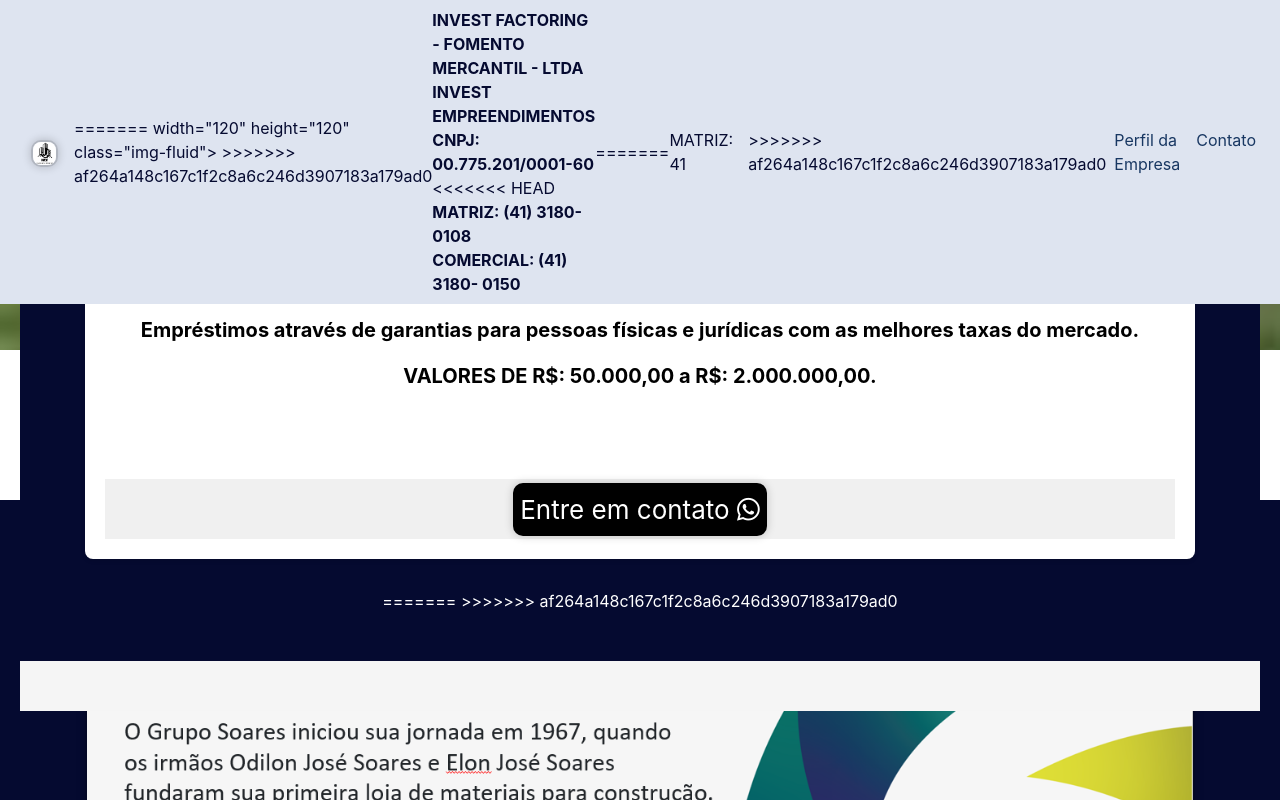
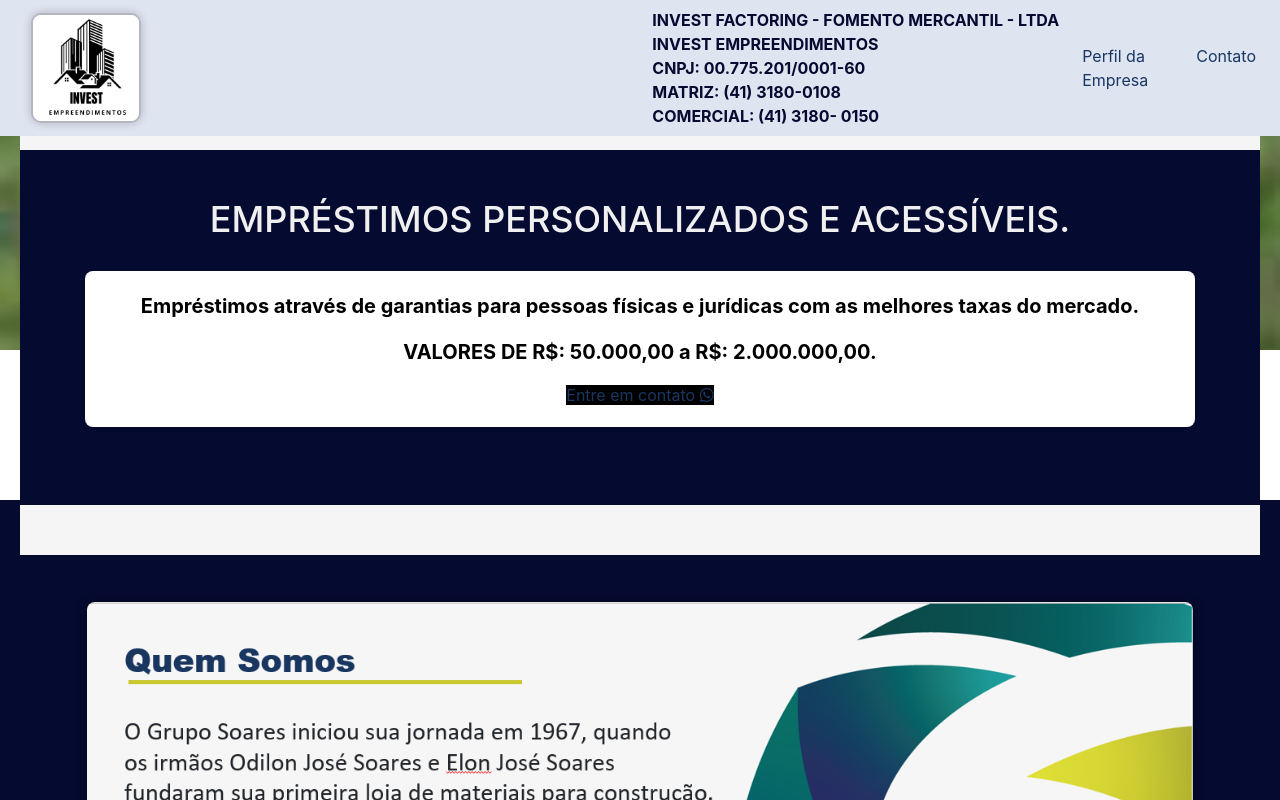
Before and after one commit to matheusmoreirap852/ProjetoEmprestimo, a plain HTML site: page index.html in a window 1280 px wide. Shown: the top 800 px of the page. Drawn offline with nearby package versions, Linux system fonts and the light colour scheme.

Commit message:
Confirmando os dados enviados

```diff
--- a/index.html
+++ b/index.html
@@ -32,11 +32,9 @@
         <nav class="navbar navbar-expand-lg fixed-top">
             <div class="container">
                 <a class="navbar-brand" href="index.html"><img src="imagem/LOGO INVEST 150 PX FUNDO BRANCO.png" alt=""
-<<<<<<< HEAD
                         width="110" height="110" class="img-fluid"></a>
-=======
-                        width="120" height="120" class="img-fluid"></a>
->>>>>>> af264a148c167c1f2c8a6c246d3907183a179ad0
+
+
                 <button class="navbar-toggler" type="button" data-toggle="collapse" data-target="#navbarNav"
                     aria-controls="navbarNav" aria-expanded="false" aria-label="Toggle navigation">
                     <span>
@@ -56,18 +54,12 @@
                         <span class="thin-span">CNPJ: 00.775.201/0001-60</span><br />
                     </div>
                     <div>
-<<<<<<< HEAD
                         <span class="thin-span">Matriz: (41) 3180-0108 </span><br />
                         <span class="thin-span">Comercial: (41) 3180- 0150</span><br />
                     </div>
                 </div>
-=======
-                        <span class="thin-span">MATRIZ: 41</span><br />
             </div>
             </div>
-
-
->>>>>>> af264a148c167c1f2c8a6c246d3907183a179ad0
             <div class="collapse navbar-collapse" id="navbarNav">
                 <ul class="navbar-nav ml-auto">
                     <li class="nav-item">
@@ -94,10 +86,7 @@
     <!-- Seção de Banner com Carrossel -->
     <section id="bannerCarousel" id="exemplo" class="carousel" data-ride="carousel"
         style="margin-top: 80px; margin-bottom: 150px;">
-<<<<<<< HEAD
-=======
 
->>>>>>> af264a148c167c1f2c8a6c246d3907183a179ad0
         <div id="section-9" class="atividades-section">
             <section class="bg-dark-fundo text-white py-5">
                 <div class="container">
@@ -106,19 +95,20 @@
                             <h2 style="color: #f0f0f0;">EMPRÉSTIMOS PERSONALIZADOS E ACESSÍVEIS.</h2>
                             <ul>
                                 <li class="bloco-1">
-                                    <p class="titule-banner-4">Empréstimos através de garantias para pessoas físicas e jurídicas com as melhores taxas do mercado.</p>
+                                    <p class="titule-banner-4">Empréstimos através de garantias para pessoas físicas
+                                        e jurídicas com as melhores taxas do mercado.</p>
                                     <p class="titule-banner-4">
                                         VALORES DE R$: 50.000,00 a R$: 2.000.000,00.
                                     </p>
-<<<<<<< HEAD
-                                    <div class="social-bar mt-5" style="background-color: #f0f0f0;">
-                                        <a href="https://api.whatsapp.com/send?phone=5562984238195" style="background-color: black;">Entre em contato <i class="fab fa-whatsapp"></i></a>
+
+                                    <a href="https://api.whatsapp.com/send?phone=5562984238195"
+                                        style="background-color: black;">Entre em contato <i
+                                            class="fab fa-whatsapp"></i></a>
                         </div>
                         </li>
                         </ul>
-=======
+
                         </li>
->>>>>>> af264a148c167c1f2c8a6c246d3907183a179ad0
                     </div>
                 </div>
         </div>
```
Lines whose indentation alone changed are shown as unchanged.
